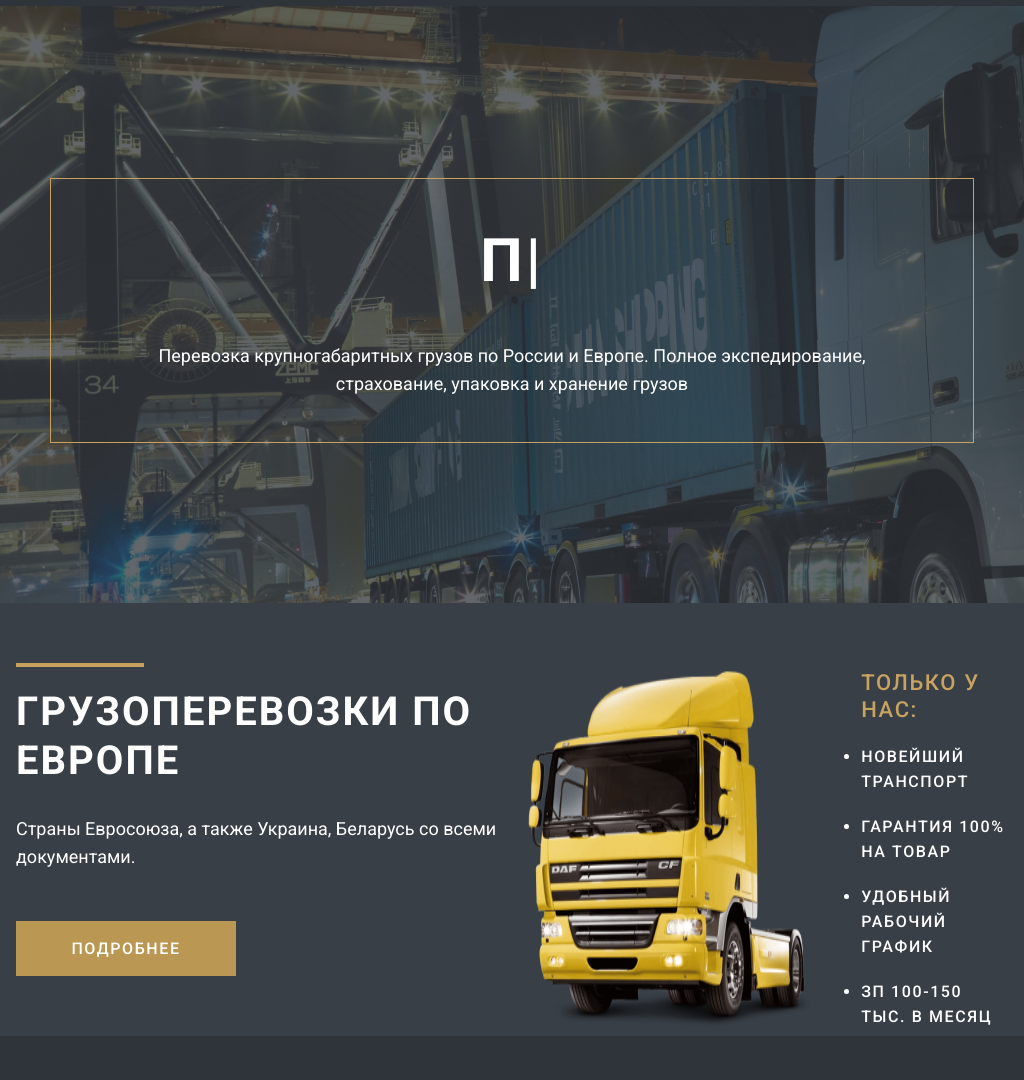
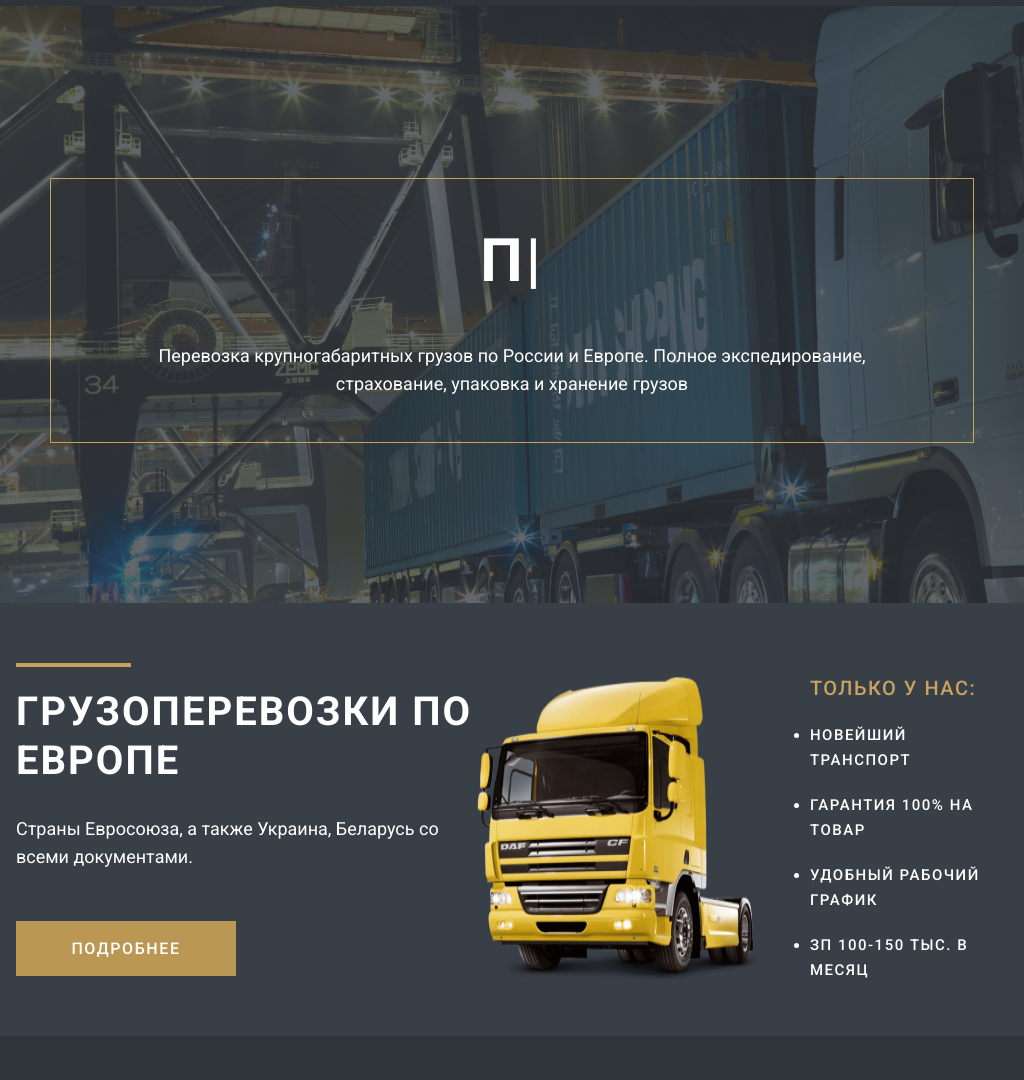
Before and after one commit to TransportDelivery/TransportDelivery.github.io, a plain HTML site: page index.html in a window 1024 px wide. Shown: the part 96-1176 px from the top of the page. Drawn offline with nearby package versions, Linux system fonts and the light colour scheme.

Commit message:
Add files via upload

```diff
--- a/style.css
+++ b/style.css
@@ -250,6 +250,7 @@ header{
 .second_europe_block{
     display: flex;
     column-gap: 50px;
+    margin-top: -40px;
 }
 
 .we_have_list{
@@ -260,7 +261,7 @@ header{
 .we_have, .we_have_list{
     font-family: 'Roboto', sans-serif;
     font-weight: 500;
-    font-size: 16px;
+    font-size: 15px;
     line-height: 25px;
     text-align: left;
     letter-spacing: 0.1em;
@@ -270,7 +271,7 @@ header{
 
 .we_have_list > span{
     color: rgba(200, 163, 95, 1);
-    font-size: 22px;
+    font-size: 20px;
 }
 
 .we_have:not(:last-child){
@@ -511,9 +512,6 @@ br{
 
 
 
-
-
-
 @media (min-width: 1024px) and (max-width: 1200px){
     .service_block{
         width: 246px;
@@ -534,6 +532,10 @@ br{
 
     .me{
         margin-left: 144px;
+    }
+
+    .first_europe_block{
+        width: 500px;
     }
 
 
```
